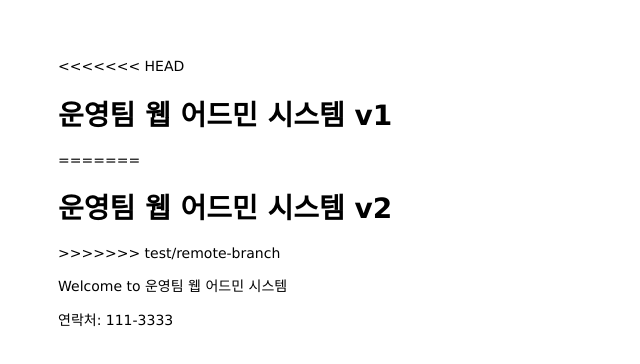
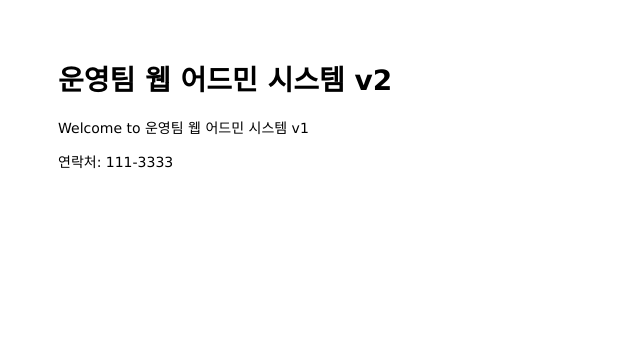
Before and after one commit to Cat-Nile/mastering-git-github, a plain HTML site: page public/index.html in a window 1280 px wide. Shown: the whole page, without its empty margins (0-640 px from the left). Drawn offline with Linux system fonts and the light colour scheme.

Commit message:
Change body

```diff
--- a/public/index.html
+++ b/public/index.html
@@ -6,12 +6,8 @@
 </head>
 
 <body>
-<<<<<<< HEAD
-  <h1>운영팀 웹 어드민 시스템 v1</h1>
-=======
   <h1>운영팀 웹 어드민 시스템 v2</h1>
->>>>>>> test/remote-branch
-  <p>Welcome to 운영팀 웹 어드민 시스템</p>
+  <p>Welcome to 운영팀 웹 어드민 시스템 v1</p>
 </body>
 
 <footer>
```
